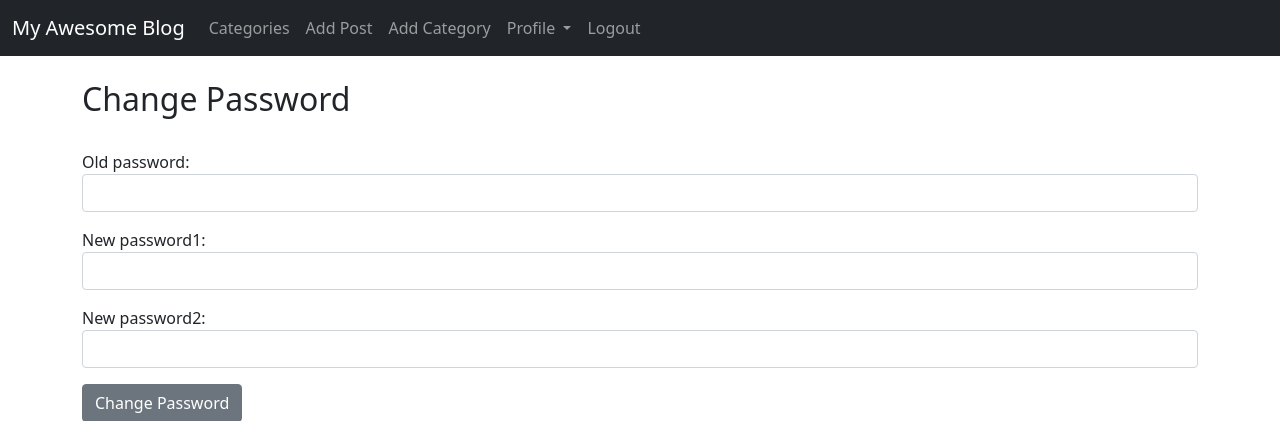
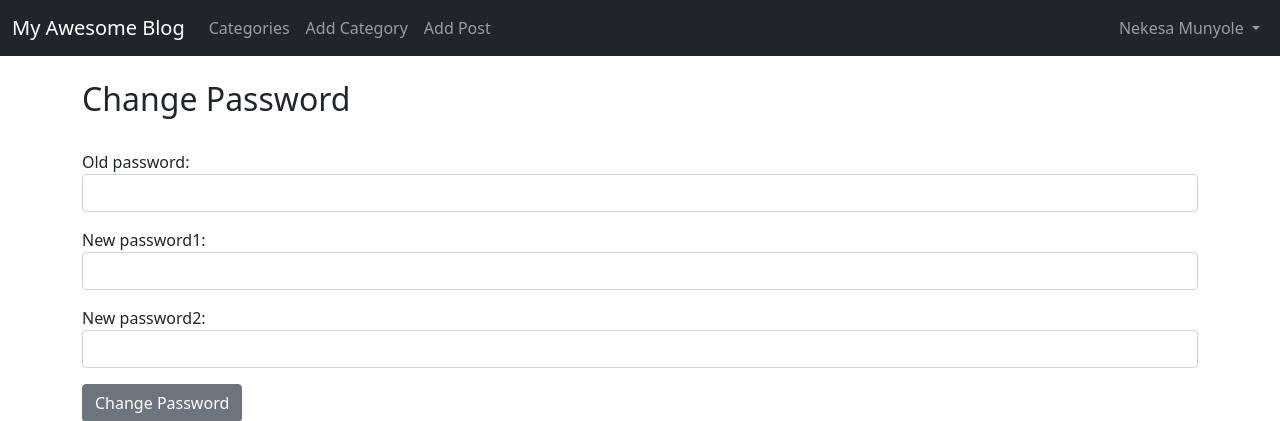
Before and after one commit to munyolec/simpleblog, a Django app: page /members/password/ in a window 1280 px wide. Shown: the top 421 px of the page. Run offline with Django 3.2, Linux system fonts and the light colour scheme; a user stored in the database is signed in; data comes from the database, SQL or seed files in the repository; both versions use the stored data as it was after the commit; some libraries are stand-ins or nearby versions.

Commit message:
changes to navbar

```diff
--- a/ablog/theblog/templates/base.html
+++ b/ablog/theblog/templates/base.html
@@ -43,31 +43,15 @@
 
               {%  endif %}
               {% if user.is_authenticated%}
+              <li class="nav-item">
+                <a class="nav-link" href="{% url 'add_category' %}">Add Category</a>
+              </li>
 
                 <li class="nav-item">
                   <a class="nav-link" href="{% url 'add_post' %}">Add Post</a>
                 </li>
-                <li class="nav-item">
-                  <a class="nav-link" href="{% url 'add_category' %}">Add Category</a>
-                </li>
 
-                  <li class="nav-item dropdown">
-                    <a class="nav-link dropdown-toggle" href="#" id="navbarDropdown" role="button" data-bs-toggle="dropdown" aria-expanded="false">
-                      Profile
-                    </a>
-                    <ul class="dropdown-menu" aria-labelledby="navbarDropdown">
-                      <li><a class="dropdown-item" href="{% url 'edit_profile' %}">Edit Settings</a></li>
-                      {% if user.profile.id %}
-                      <li><a class="dropdown-item" href="{% url 'edit_profile_page' user.profile.id  %}">Edit Profile Page</a></li>
-                      <li><a class="dropdown-item" href="{% url 'show_profile_page' user.profile.id %}">Show Profile Page</a></li>
-                      {%else%}
-                      <li><a class="dropdown-item" href="{%url 'create_profile_page' %}">Create Profile Page</a></li>
-                      {%endif%}
-                    </ul>
-                  </li>
-                <li class="nav-item">
-                  <a class="nav-link" href="{% url 'logout' %}">Logout</a>
-                </li>
+
               {%else%}
                 <li class="nav-item">
                   <a class="nav-link" href="{% url 'register' %}">Register</a>
@@ -77,9 +61,31 @@
                 </li>
               {% endif %}
 
+            </ul>
+            {% if user.is_authenticated %}
+              <ul class="navbar-nav ml-auto">
+                <li class="nav-item dropdown">
+                  <a class="nav-link dropdown-toggle" href="#" id="navbarDropdown" role="button" data-bs-toggle="dropdown" aria-expanded="false">
+                    {{user.first_name}} {{user.last_name}}
+                  </a>
+                  <ul class="dropdown-menu dropdown-menu-right" aria-labelledby="navbarDropdown">
+                    <li><a class="dropdown-item" href="{% url 'edit_profile' %}">Edit Settings</a></li>
+                    {% if user.profile.id %}
+                    <li><a class="dropdown-item" href="{% url 'edit_profile_page' user.profile.id  %}">Edit Profile Page</a></li>
+                    <li><a class="dropdown-item" href="{% url 'show_profile_page' user.profile.id %}">Show Profile Page</a></li>
+                    {%else%}
+                    <li><a class="dropdown-item" href="{%url 'create_profile_page' %}">Create Profile Page</a></li>
+                    {%endif%}
 
+                    <li><a class="dropdown-item" href="{% url 'logout' %}">Logout</a></li>
 
-            </ul>
+                  </ul>
+
+                </li>
+
+              </ul>
+
+            {%endif%}
 
           </div>
         </div>
```
Also changed, not shown: ablog/db.sqlite3.
